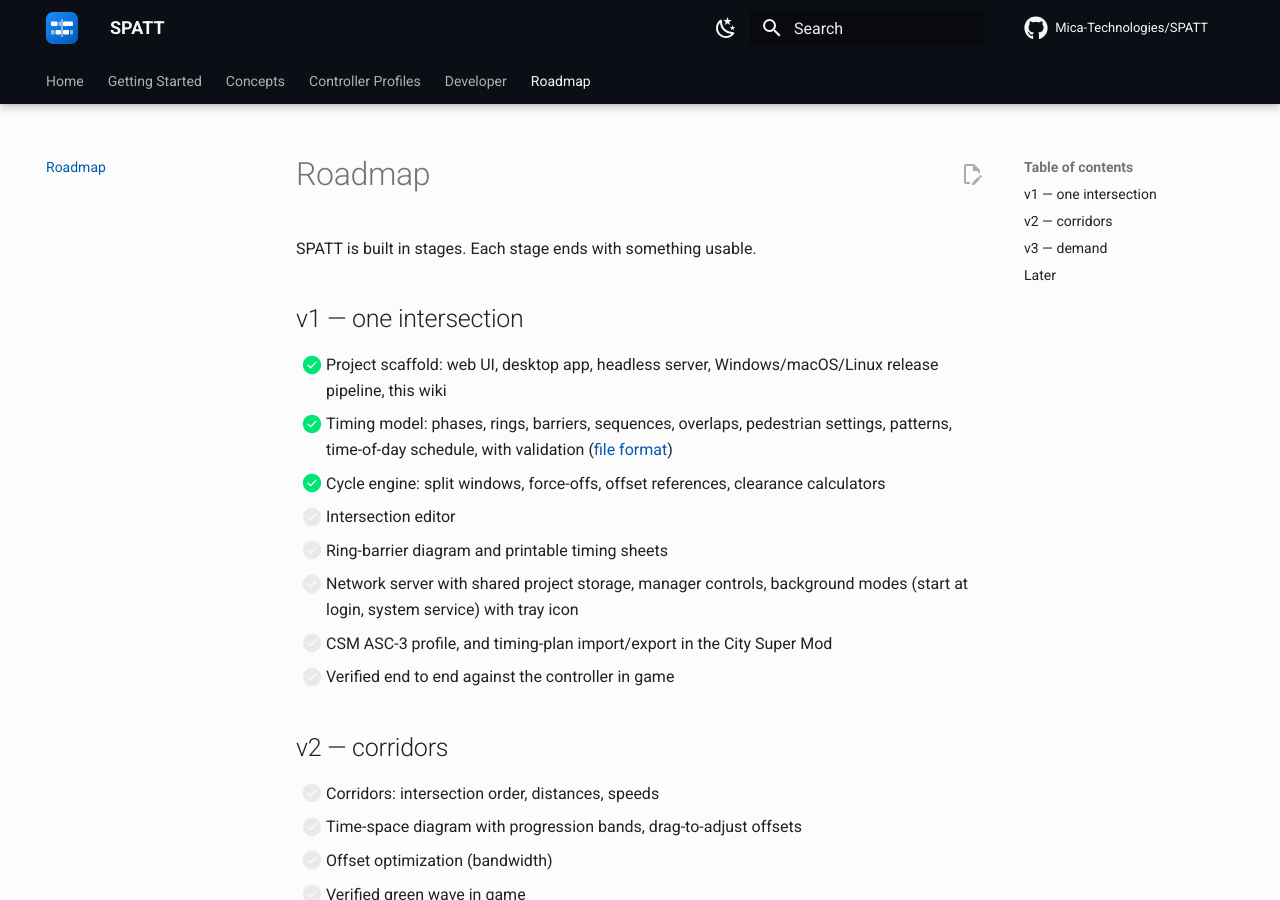
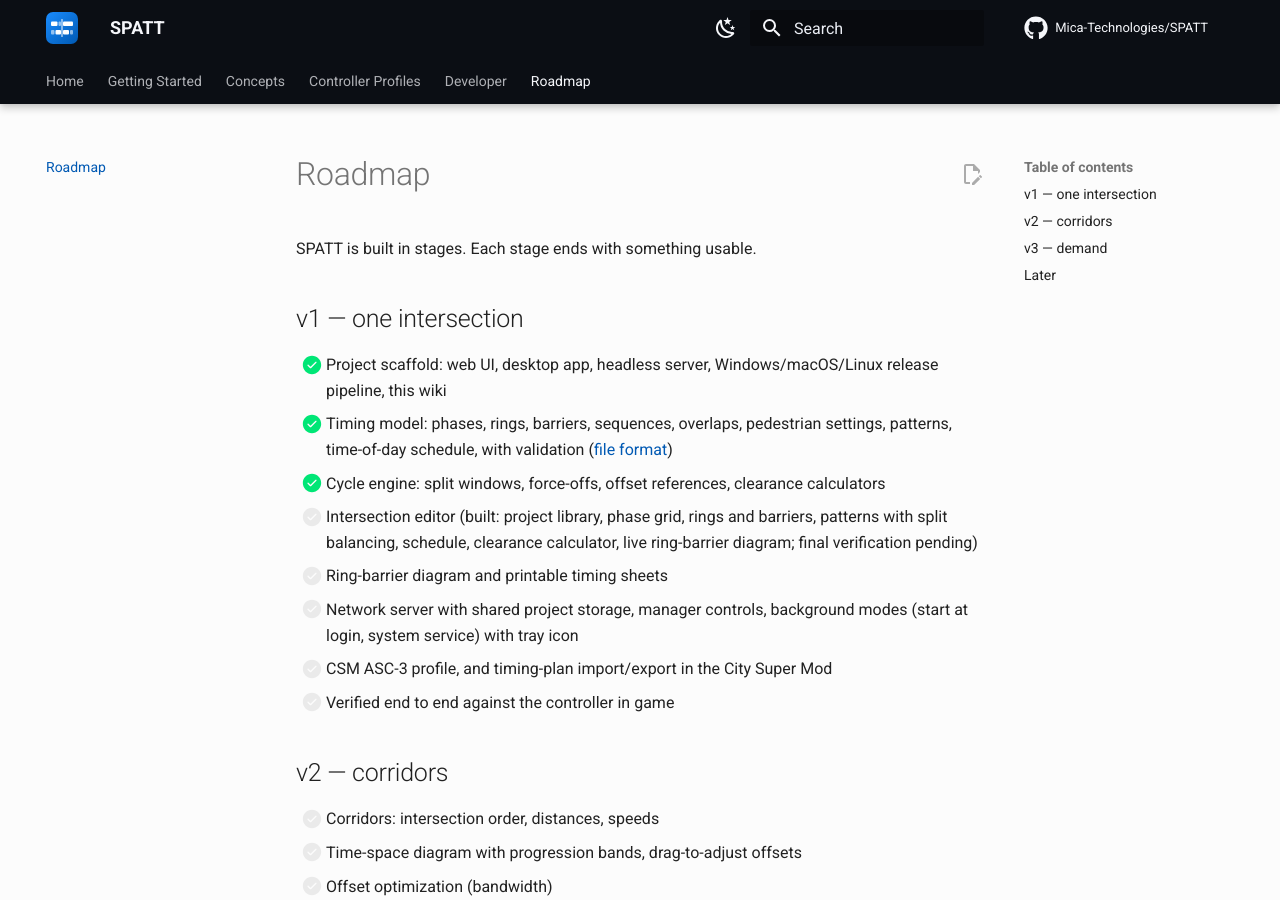
Before and after one commit to Mica-Technologies/SPATT, an MkDocs documentation site: the page built from docs/roadmap.md, in a window 1280 px wide and 900 px high. Built offline with MkDocs 1.6.1 and Material for MkDocs 9.7.7, drawn with Linux system fonts in a browser that asks for light colours; comment, search, counter and statistics services are not loaded.

Commit message:
Document the editor architecture and roadmap status
Co-Authored-By: Claude Opus 5 (1M context) <noreply@anthropic.com>

```diff
--- a/docs/roadmap.md
+++ b/docs/roadmap.md
@@ -9,7 +9,9 @@ SPATT is built in stages. Each stage ends with something usable.
 - [x] Timing model: phases, rings, barriers, sequences, overlaps, pedestrian settings, patterns,
       time-of-day schedule, with validation ([file format](developer/project-format.md))
 - [x] Cycle engine: split windows, force-offs, offset references, clearance calculators
-- [ ] Intersection editor
+- [ ] Intersection editor (built: project library, phase grid, rings and barriers, patterns
+      with split balancing, schedule, clearance calculator, live ring-barrier diagram; final
+      verification pending)
 - [ ] Ring-barrier diagram and printable timing sheets
 - [ ] Network server with shared project storage, manager controls, background modes
       (start at login, system service) with tray icon
```
Also changed, not shown: CLAUDE.md (+8 -0 lines).
